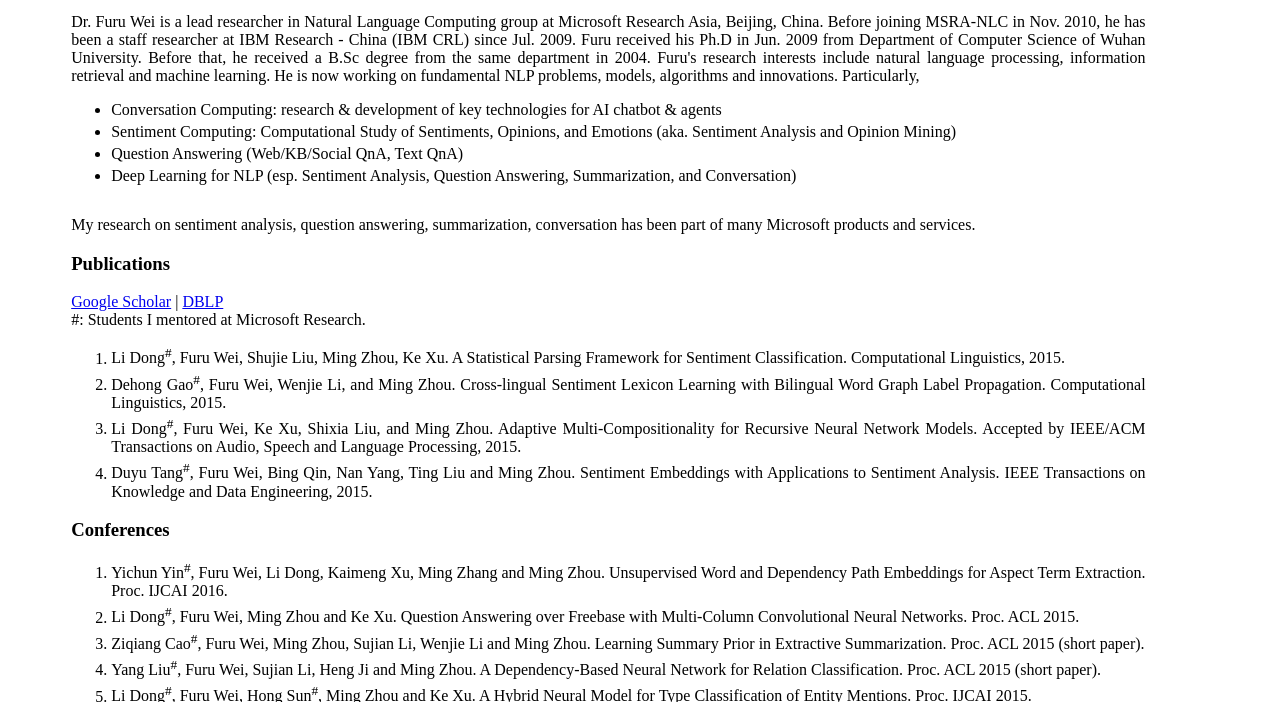
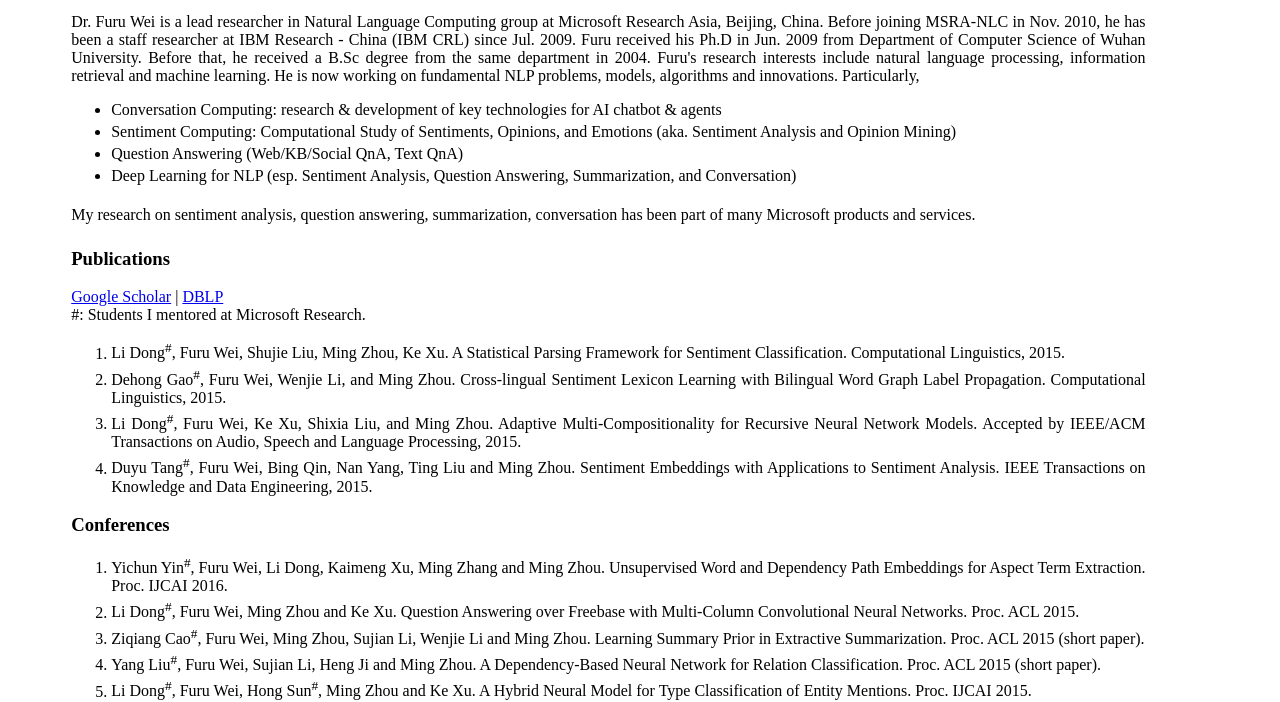
Before and after one commit to Mindio/mindio.github.io, a plain HTML site: page index.html in a window 1280 px wide. Shown: the part 100-802 px from the top of the page. Drawn offline with Linux system fonts and the light colour scheme.

Commit message:
Update index.html

```diff
--- a/index.html
+++ b/index.html
@@ -27,10 +27,12 @@
 	</ul>
 	</div>
 
-	<div style="height:15px"></div>
+	<div style="height:5px"></div>
     <div style="width:85%;padding-left:5%;text-align:justify">
     My research on sentiment analysis, question answering, summarization, conversation has been part of many Microsoft products and services.
     </div>
+
+    <div style="height:5px"></div>
 
 	<h3 style="padding-left:5%">Publications</h3>
 	<div style="width:85%;padding-left:5%;text-align:justify">
```
